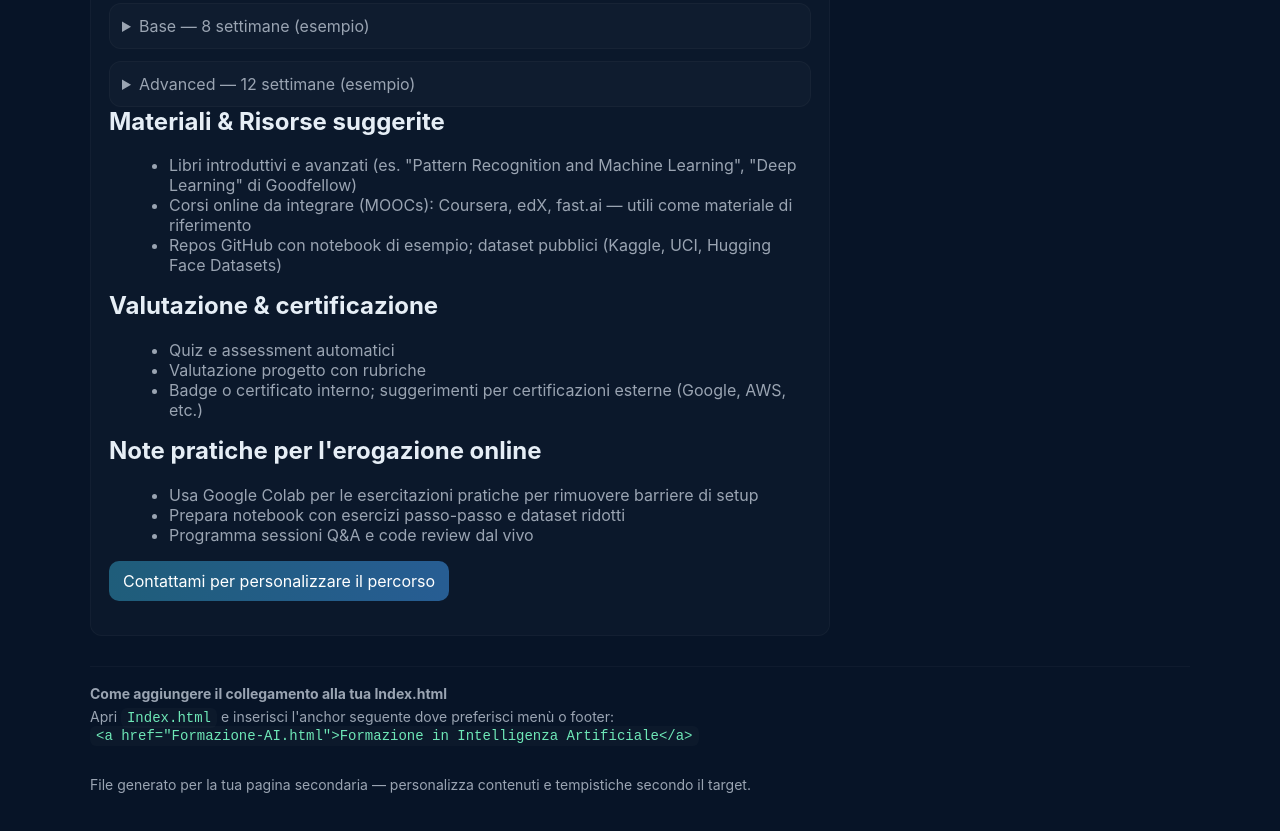
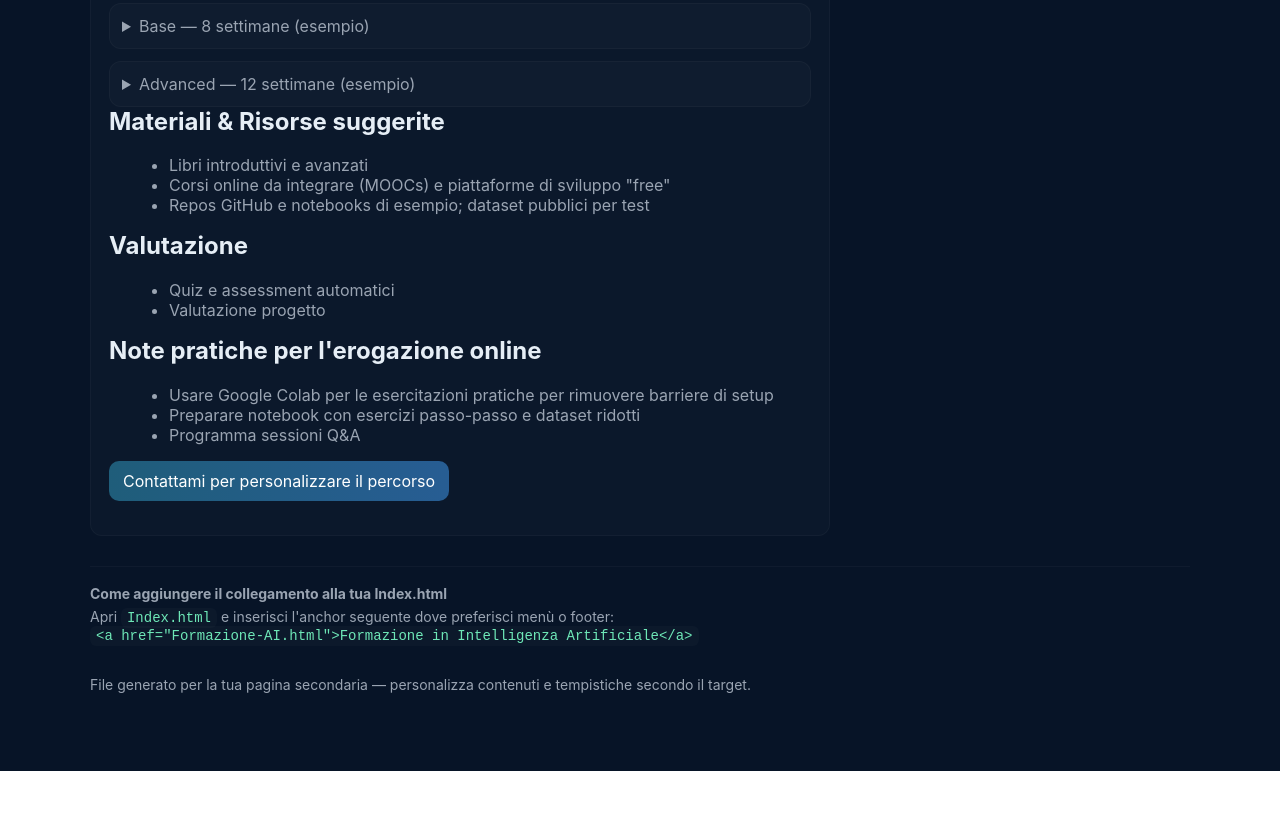
Before and after one commit to dellaversanapaolo-bot/ai-consultancy, a plain HTML site: page formazione_ai.html in a window 1280 px wide. Shown: the part 1757-2588 px from the top of the page. After the commit the page ends 2528 px from the top, so only its background shows below. Drawn offline with Linux system fonts and the light colour scheme.

Commit message:
Update formazione_ai.html

```diff
--- a/formazione_ai.html
+++ b/formazione_ai.html
@@ -34,14 +34,14 @@ Snippet da inserire nella tua Index.html per collegare questa pagina:
     <header>
       <div>
         <h1>Percorsi di Formazione in Intelligenza Artificiale</h1>
-        <p>Programma modulare per studenti, professionisti, manager, insegnanti e dirigenti — pronto per erogazione in presenza o online.</p>
+        <p>Programma modulare per studenti, professionisti, manager, insegnanti e dirigenti — da personalizzare in funzione dell'utenza e finalità.</p>
       </div>
     </header>
 
     <div class="grid">
       <main class="card">
         <h2>Panoramica & Obiettivi</h2>
-        <p style="color:var(--muted)">Questa pagina elenca i contenuti consigliati e i percorsi didattici per costruire un'offerta formativa completa in Intelligenza Artificiale (IA). Ogni modulo include competenze chiave, esempi pratici e suggerimenti per esercitazioni e progetti.</p>
+        <p style="color:var(--muted)">Questa pagina elenca i contenuti consigliati e i percorsi didattici per un'offerta formativa completa in Intelligenza Artificiale (IA). Ogni modulo include competenze chiave, esempi pratici e suggerimenti per esercitazioni e progetti.</p>
 
         <h2>Pubblico target</h2>
         <div class="pill">Studenti</div><div class="pill">Professionisti</div><div class="pill">Manager</div><div class="pill">Dirigenti</div><div class="pill">Insegnanti</div>
@@ -127,7 +127,7 @@ Snippet da inserire nella tua Index.html per collegare questa pagina:
         </div>
 
         <div class="module">
-          <div class="level">8. Progetti capstone ed esercitazioni</div>
+          <div class="level">8. Progetti ed esercitazioni</div>
           <ul>
             <li>Progetti individuali e di gruppo con dataset reali</li>
             <li>Esempi: classificazione minerali tramite immagini, inversione di segnali, forecasting di serie temporali, prototipo di chatbot</li>
@@ -148,8 +148,8 @@ Snippet da inserire nella tua Index.html per collegare questa pagina:
         <details class="card" style="padding:12px;margin-bottom:12px;color:var(--muted)">
           <summary style="cursor:pointer">Base — 8 settimane (esempio)</summary>
           <ul>
-            <li>Settimane 1-2: Python & basi di statistica</li>
-            <li>Settimane 3-4: ML supervisionato (regressione, classificazione)</li>
+            <li>Settimane 1-2: Basi di statistica e algebra</li>
+            <li>Settimane 3-4: ML supervisionato e non supervisionato</li>
             <li>Settimane 5-6: Modelli classici e pipeline ML</li>
             <li>Settimane 7-8: Mini-progetto e presentazione</li>
           </ul>
@@ -167,23 +167,23 @@ Snippet da inserire nella tua Index.html per collegare questa pagina:
 
         <h2>Materiali & Risorse suggerite</h2>
         <ul>
-          <li>Libri introduttivi e avanzati (es. "Pattern Recognition and Machine Learning", "Deep Learning" di Goodfellow)</li>
-          <li>Corsi online da integrare (MOOCs): Coursera, edX, fast.ai — utili come materiale di riferimento</li>
-          <li>Repos GitHub con notebook di esempio; dataset pubblici (Kaggle, UCI, Hugging Face Datasets)</li>
+          <li>Libri introduttivi e avanzati </li>
+          <li>Corsi online da integrare (MOOCs) e piattaforme di sviluppo "free"</li>
+          <li>Repos GitHub e notebooks di esempio; dataset pubblici per test</li>
         </ul>
 
-        <h2>Valutazione & certificazione</h2>
+        <h2>Valutazione</h2>
         <ul>
           <li>Quiz e assessment automatici</li>
-          <li>Valutazione progetto con rubriche</li>
-          <li>Badge o certificato interno; suggerimenti per certificazioni esterne (Google, AWS, etc.)</li>
+          <li>Valutazione progetto </li>
+
         </ul>
 
         <h2>Note pratiche per l'erogazione online</h2>
         <ul>
-          <li>Usa Google Colab per le esercitazioni pratiche per rimuovere barriere di setup</li>
-          <li>Prepara notebook con esercizi passo-passo e dataset ridotti</li>
-          <li>Programma sessioni Q&A e code review dal vivo</li>
+          <li>Usare Google Colab per le esercitazioni pratiche per rimuovere barriere di setup</li>
+          <li>Preparare notebook con esercizi passo-passo e dataset ridotti</li>
+          <li>Programma sessioni Q&A </li>
         </ul>
 
         <p style="margin-top:10px"><a class="cta" href="#contact">Contattami per personalizzare il percorso</a></p>
```
